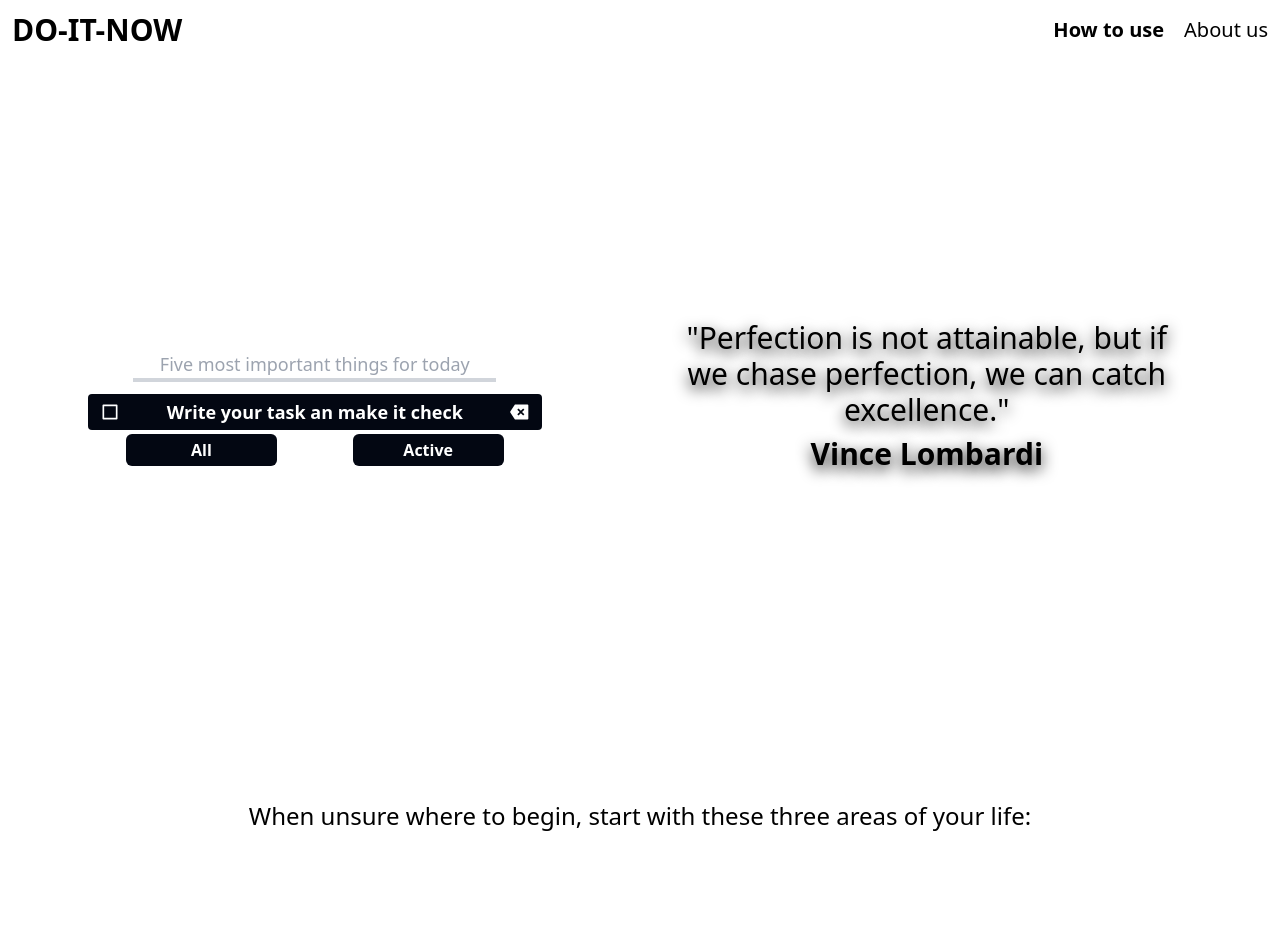
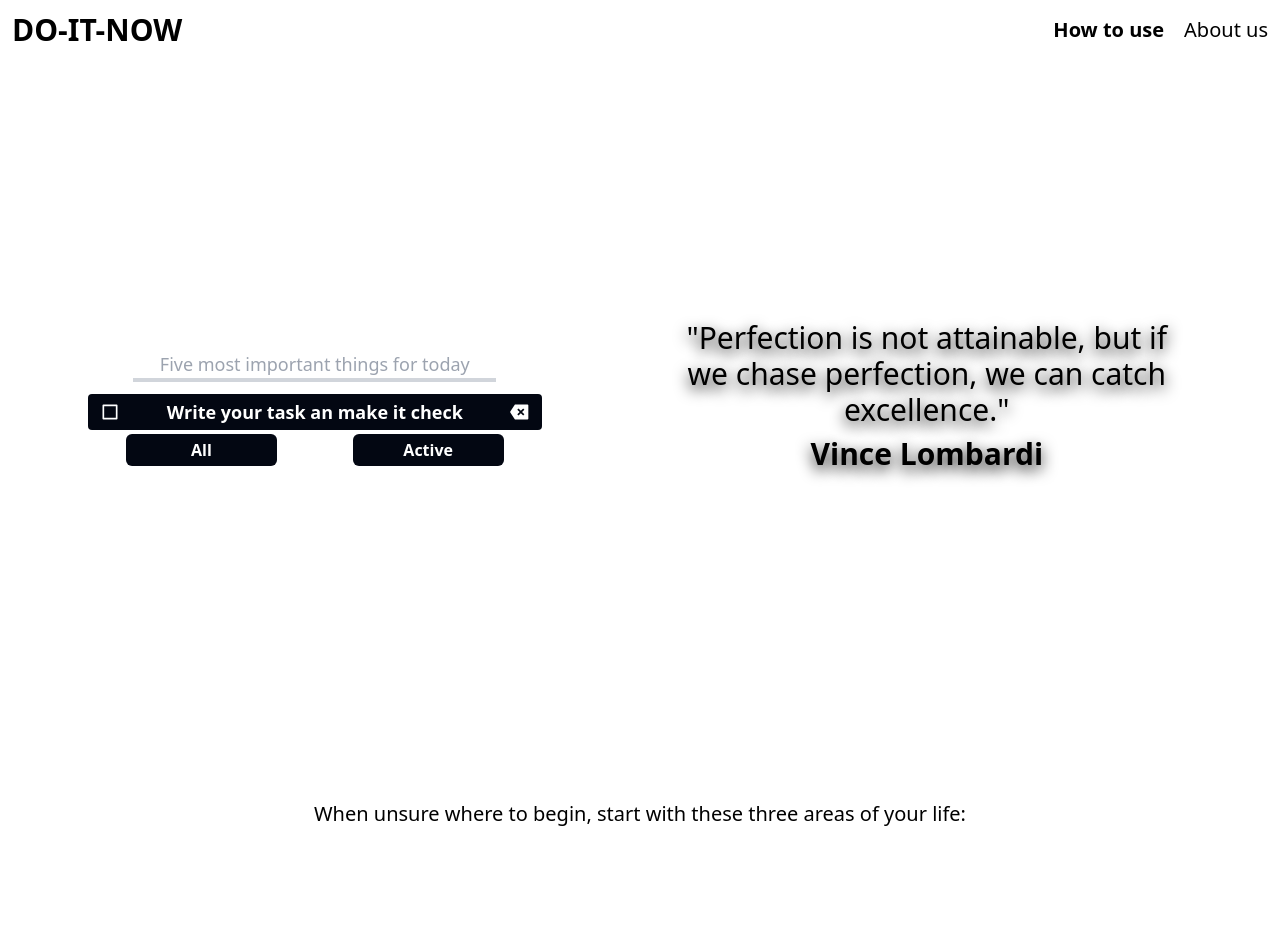
Before and after one commit to fantasyfuerte/DO-IT-PROJECT, a React (Vite) app: page / in a window 1280 px wide. Shown: the top 952 px of the page. Built offline with nearby package versions, Linux system fonts and the light colour scheme.

Commit message:
Changing text size before vitalAreas

```diff
--- a/src/ContentsSection/ContentsSection.tsx
+++ b/src/ContentsSection/ContentsSection.tsx
@@ -6,7 +6,7 @@ import StyledArticle from "./components/StyledArticle";
 const ContentSection = () => {
   return (
     <>
-      <h6 className="text-2xl text-center px-3">
+      <h6 className="text-xl text-center px-3">
         When unsure where to begin, start with these three areas of your life:
       </h6>
       <section className="h-[70vh] flex flex-col md:flex-row md:flex-wrap ">
```
